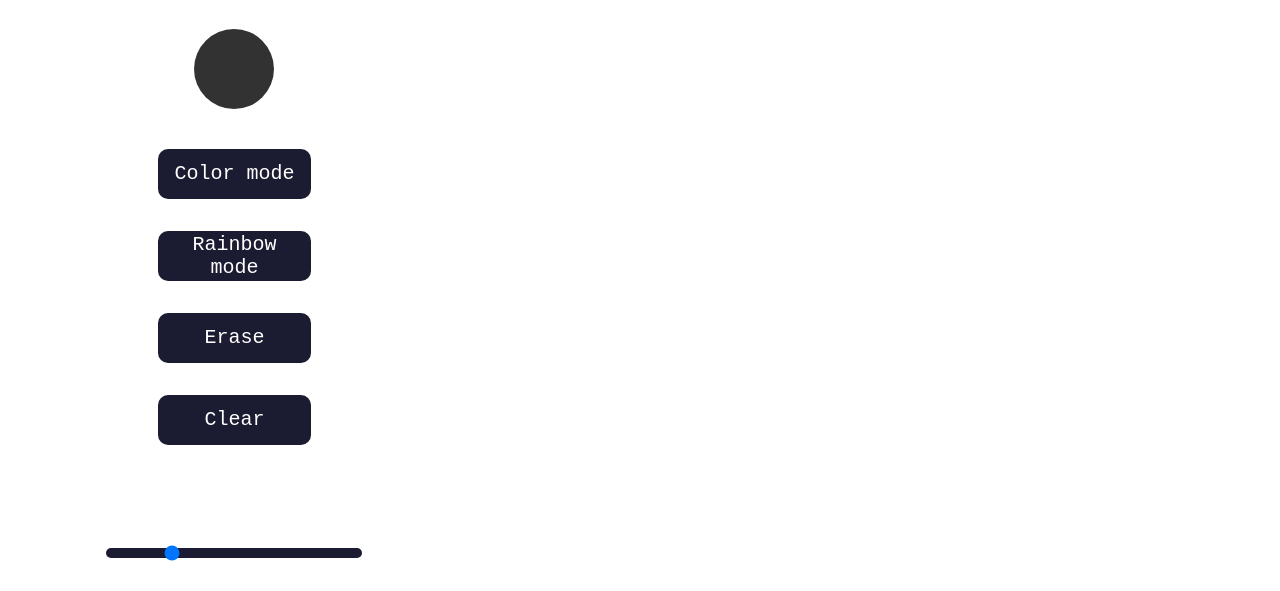
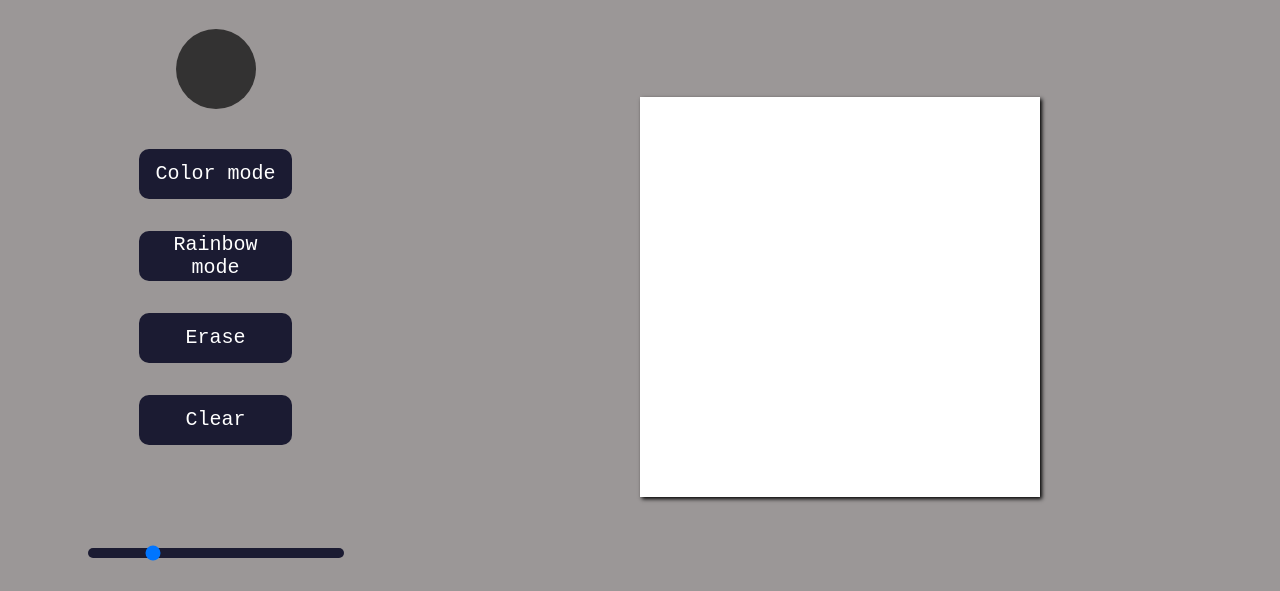
Before and after one commit to Patrik200414/Etch-a-sketch, a plain HTML site: page index.html in a window 1280 px wide. Shown: the part 87-678 px from the top of the page. Drawn offline with Linux system fonts and the light colour scheme.

Commit message:
Creating the playground where you can draw
I used flex to align the item
I made it look like a square
I used box-shadow to decorate it

I added a background color to the body

```diff
--- a/style.css
+++ b/style.css
@@ -8,6 +8,7 @@
 body{
     font-family: 'Courier New', Courier, monospace;
     color: var(--color-darkblue);
+    background-color: rgb(155, 151, 151);
 }
 header{
     padding: 1vw;
@@ -32,6 +33,8 @@ article{
     height: 75vh;
     display: flex;
     padding: 2vh;
+    display: flex;
+    flex-direction: row;
 }
 .color-picker{
     height: 10vh;
@@ -96,3 +99,18 @@ article{
     cursor: pointer;
     -webkit-appearance: none;
 }
+.drawing-container{
+    height: 10px;
+    width: 10px;
+    width: 75%;
+    height: 100%;
+    display: flex;
+    align-items: center;
+    justify-content: center;
+}
+.grid-container{
+    height: 50vh;
+    width: 50vh;
+    background-color: white;
+    box-shadow: 2px 2px 4px #000000;
+}
```
